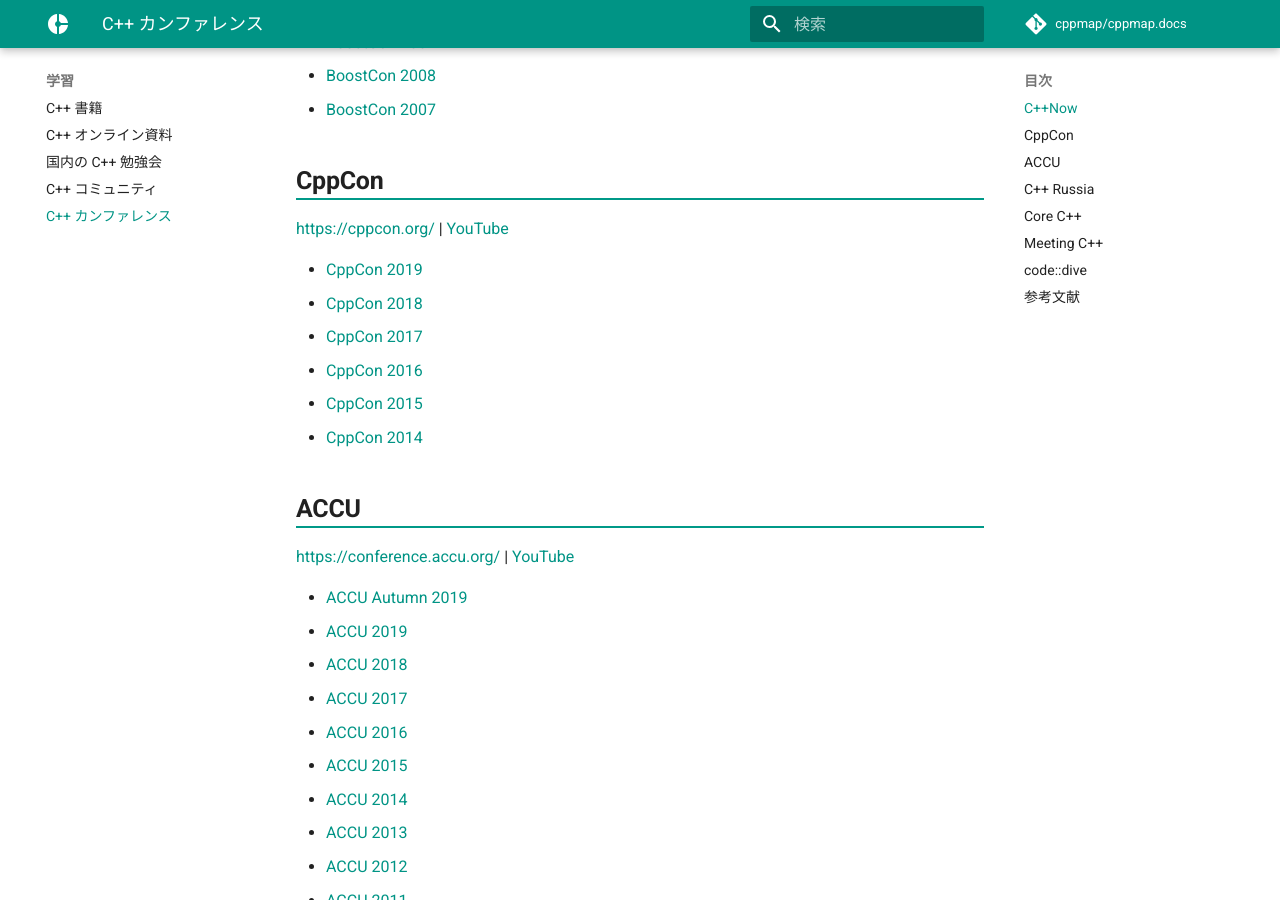
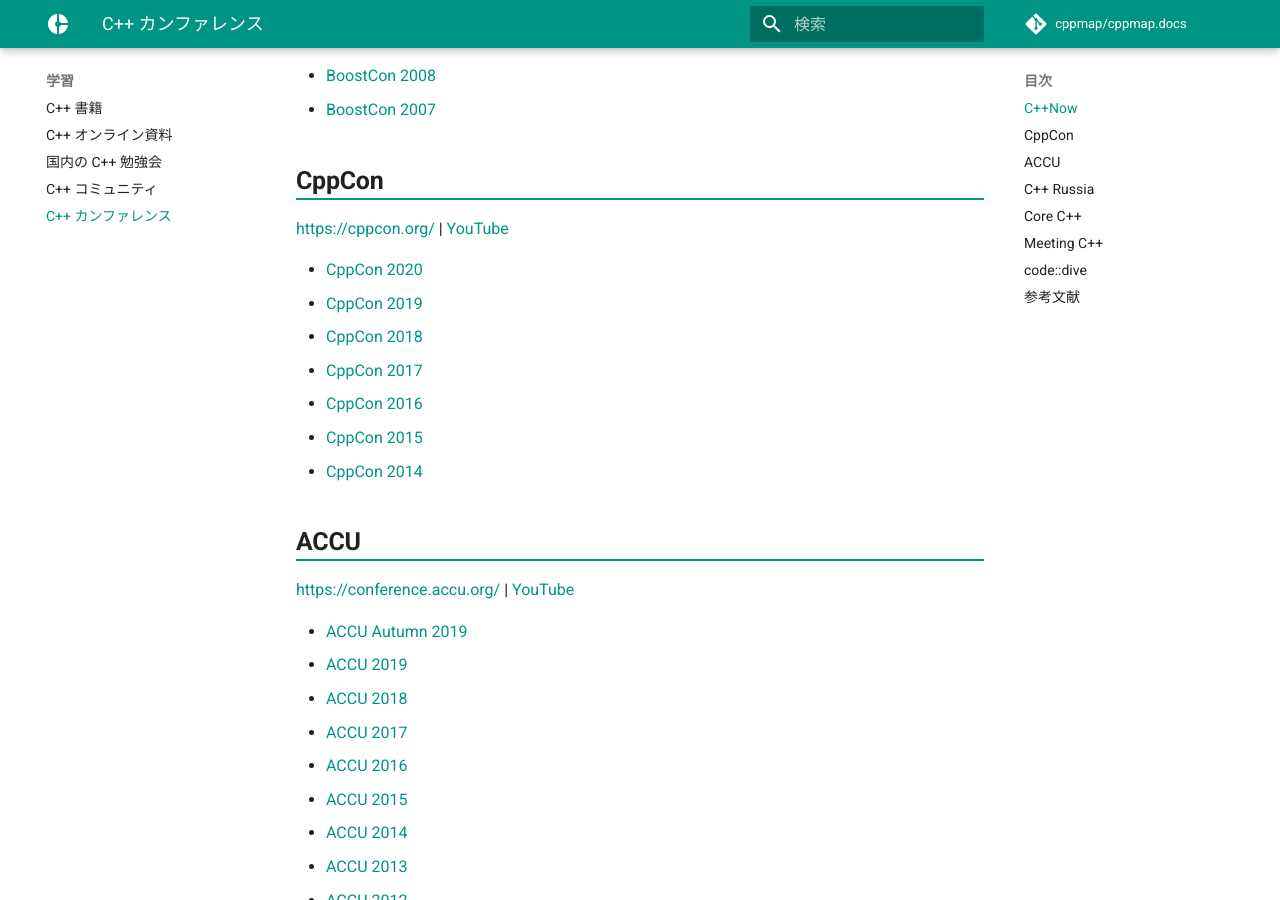
Before and after one commit to cppmap/cppmap.docs, an MkDocs documentation site: the page built from docs/learn/conferences.md, in a window 1280 px wide and 900 px high, scrolled down 702 px. Built offline with MkDocs 1.6.1 and Material for MkDocs 9.7.7, drawn with Linux system fonts in a browser that asks for light colours; nearby versions of some CDN libraries; comment, search, counter and statistics services are not loaded.

Commit message:
Update conferences.md

```diff
--- a/docs/learn/conferences.md
+++ b/docs/learn/conferences.md
@@ -25,6 +25,7 @@
 ## CppCon
 https://cppcon.org/ | [YouTube](https://www.youtube.com/user/CppCon/)
 
+- [CppCon 2020](https://github.com/CppCon/CppCon2020)
 - [CppCon 2019](https://github.com/CppCon/CppCon2019)
 - [CppCon 2018](https://github.com/CppCon/CppCon2018)
 - [CppCon 2017](https://github.com/CppCon/CppCon2017)
```
